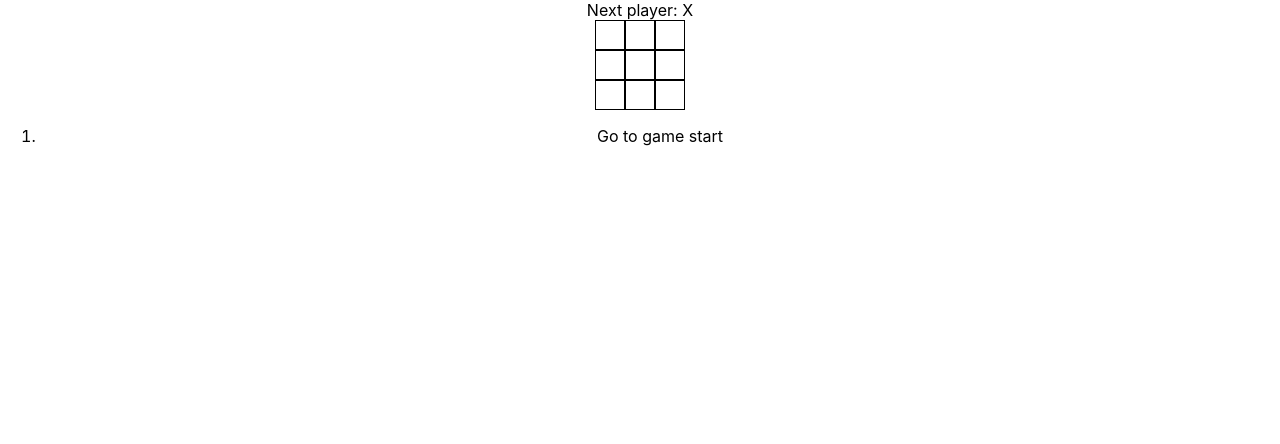
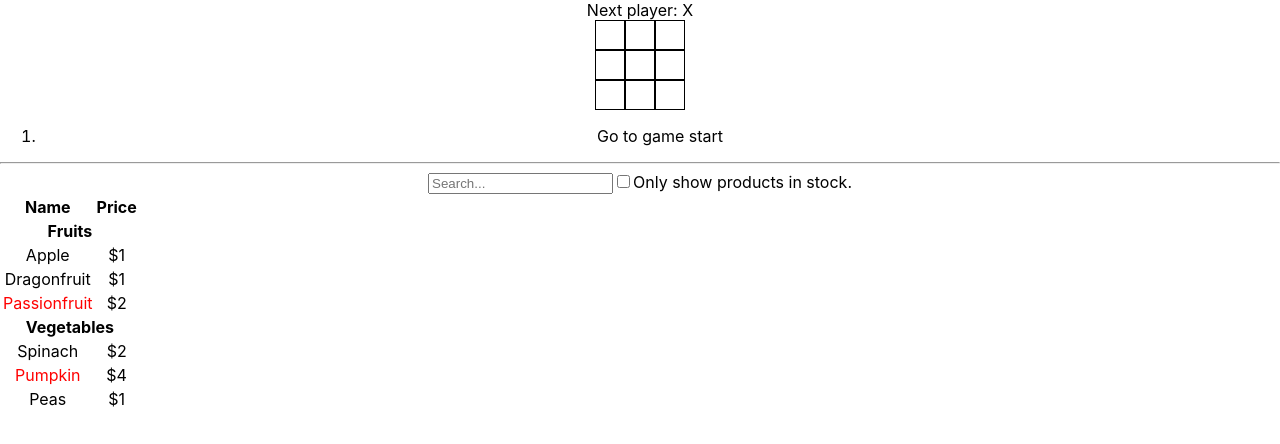
Before and after one commit to AshGreyG/To-Learn-By-Books, a React (Create React App) app in the folder CS/Framework/React/react-doc/: page / in a window 1280 px wide. Shown: the top 444 px of the page. Built offline with nearby package versions, Linux system fonts and the light colour scheme; the HTML template or start-up script is replaced by a standard one.

Commit message:
feat : learn React Tutorial: Thinking in React

```diff
--- /dev/null
+++ b/CS/Framework/React/react-doc/src/02-thinking-in-react.tsx
@@ -0,0 +1,249 @@
+import React, { useState } from "react";
+
+// 1. First you will break the user interface apart into pieces
+//    called *components*;
+// 2. Then you will describe the different visual states for
+//    each of your components;
+// 3. Finally, you will connect your components together so that
+//    the data flows through of them.
+
+// Step 1: Break the UI into a component hierarchy
+
+// Single responsibility principle: a component should ideally only
+// do one thing. If it ends up growing, it should be decomposed into
+// smaller sub-components.
+
+// 1. 'FilterableProductTable' contains the entire app;
+// 2. 'SearchBar' receives the user input;
+// 3. 'ProductTable' displays and filters the list according to the
+//    user input;
+// 4. 'ProductCategoryRow' displays a heading for each category;
+// 5. 'ProductRow' displays a row for each product.
+
+// + FilterableProductTable
+//   + SearchBar
+//   + ProductTable
+//     + ProductCategoryRow
+//     + ProductRow
+
+// Step 2: Build a static version in React
+
+// Step 3: Find the minimal but complete representation of UI state
+
+// Think of state as the minimal set of changing data that your app
+// needs to remember. The most important principle for structuring state
+// is to keep it DRY (Don't Repeat Yourself).
+
+// + Does it remain unchanged over time? If so, it isn't state;
+// + Is it passed in from a parent via props? If so, it isn't state;
+// + Can you compute it based on existing state or props in your
+//   component? If so, it isn't state.
+
+// 1❎. The original list of products;
+//      The original list of products is passed in as props, so it's not state.
+// 2✅. The search text the user has entered;
+//      It changes over time and can't be computed from anything, so it's state.
+// 3✅. The value of the checkbox;
+//      It seems to be state since it changes over time and can't be computed
+//      from anything.
+// 4❎. The filtered list of products;
+//      It can be computed by taking the original list of products and filtering
+//      it according to the search text and value of the checkbox.
+
+// There are two types of "model" data in React: props and state. The two are
+// very different:
+//   + Props are like arguments you pass to a function. They let a parent
+//     component pass data to a child component and customize its appearance.
+//   + Strate is like a component's memory. It les a component keep track of
+//     some information and change it in response to interactions.
+
+// Step 4: Identify where your state should live
+
+// After identifying your app's minimal state data, you need to identify which
+// component is responsible for changing this state, or owns the state. React
+// uses one-way data flow, passing data down the component hierarchy from parent
+// to child component.
+
+// 1. Identify every component that renders something based on that state.
+// 2. Find their closet common parent component - a component above them all
+//    in the hierarchy.
+// 3. Decide where the state should live:
+//    1. Often, you can put the state directly into their common parent.
+//    2. You can also put the state into some component above their common
+//       parent.
+//    3. If you can't find a component where it makes sense to own the state,
+//       create a new component solely for holding the state and add it some-
+//       where in the hierarchy above the common parent component.
+
+interface Product {
+  category:
+    | "Fruits"
+    | "Vegetables";
+  price: string;
+  stocked: boolean;
+  name: string;
+}
+
+interface ProductRowPropType {
+  product: Product;
+}
+
+function ProductRow(prop: ProductRowPropType) {
+  const name: React.JSX.Element | string = prop.product.stocked ? prop.product.name :
+    <span style={{ color: "red" }}>
+      {prop.product.name}
+    </span>;
+
+  return (
+    <tr>
+      <td>{name}</td>
+      <td>{prop.product.price}</td>
+    </tr>
+  )
+}
+
+interface ProductCategoryRowPropType {
+  category:
+    | "Fruits"
+    | "Vegetables";
+}
+
+function ProductCategoryRow(prop: ProductCategoryRowPropType) {
+  return (
+    <tr>
+      <th colSpan={2}>
+        {prop.category}
+      </th>
+    </tr>
+  )
+}
+
+interface ProductTablePropType {
+  products: Product[];
+  filterText: string;
+  inStockOnly: boolean;
+}
+
+function ProductTable(prop: ProductTablePropType) {
+
+  // 'ProductTable' needs to filter the product list based on that state
+  // search text and checkbox value
+
+  // The first parent component both 'ProductTable' and 'SearchBar' share
+  // is 'FilterableProductTable'
+
+  // To change the state according to user input, you will need to support
+  // data flowing the other way: the form components deep in the hierarchy
+  // need to update the state in 'FilterProductTable'
+
+  const rows: React.JSX.Element[] = [];
+  let lastCategory:
+    | "Fruits"
+    | "Vegetables"
+    | null
+    = null;
+
+  prop.products.forEach((product) => {
+    if (
+      product.name.toLowerCase().indexOf(
+        prop.filterText.toLowerCase()
+      ) === - 1
+    ) {
+      // Filter the product whose name is equal to 'filterText'
+      return;
+    }
+
+    if (product.category !== lastCategory) {
+      rows.push(
+        <ProductCategoryRow
+          category={product.category}
+          key={product.category}
+        />
+      );
+    }
+    rows.push(
+      <ProductRow
+        product={product}
+        key={product.name}
+      />
+    );
+    lastCategory = product.category;
+  });
+
+  return (
+    <table>
+      <thead>
+        <tr>
+          <th>Name</th>
+          <th>Price</th>
+        </tr>
+      </thead>
+      <tbody>{rows}</tbody>
+    </table>
+  )
+}
+
+interface SearchBarPropType {
+  filterText: string;
+  inStockOnly: boolean;
+  onFilterTextChange: React.Dispatch<React.SetStateAction<string>>;
+  onInStockOnlyChange: React.Dispatch<React.SetStateAction<boolean>>;
+}
+
+function SearchBar(prop: SearchBarPropType) {
+
+  // 'SearchBar' needs to display that state, search text and checkbox value
+  // Inside the 'SearchBar', you will add the 'onChange' event handler and
+  // set the parent state from them.
+
+  return (
+    <form>
+      <input
+        type="text"
+        value={prop.filterText}
+        placeholder="Search..."
+        onChange={(event) => prop.onFilterTextChange(event.target.value)}
+      />
+      <label>
+        <input type="checkbox"/>
+        Only show products in stock.
+      </label>
+    </form>
+  );
+}
+
+function FilterableProductTable() {
+
+  const [filterText, setFilterText] = useState<string>("");
+  const [inStockOnly, setInStockOnly] = useState<boolean>(false);
+
+  // Pass 'filterText' and 'inStockOnly' to 'ProductTable' and
+  // 'SearchBar' as props
+
+  const PRODUCTS: Product[] = [
+    { category: "Fruits", price: "$1", stocked: true, name: "Apple" },
+    { category: "Fruits", price: "$1", stocked: true, name: "Dragonfruit" },
+    { category: "Fruits", price: "$2", stocked: false, name: "Passionfruit" },
+    { category: "Vegetables", price: "$2", stocked: true, name: "Spinach" },
+    { category: "Vegetables", price: "$4", stocked: false, name: "Pumpkin" },
+    { category: "Vegetables", price: "$1", stocked: true, name: "Peas" }
+  ];
+
+  return (
+    <>
+      <SearchBar
+        filterText={filterText}
+        inStockOnly={inStockOnly}
+        onFilterTextChange={setFilterText}
+        onInStockOnlyChange={setInStockOnly}
+      />
+      <ProductTable
+        products={PRODUCTS}
+        filterText={filterText}
+        inStockOnly={inStockOnly}
+      />
+    </>
+  )
+}
+
+export default FilterableProductTable;
--- a/CS/Framework/React/react-doc/src/App.tsx
+++ b/CS/Framework/React/react-doc/src/App.tsx
@@ -2,11 +2,14 @@ import React from 'react';
 import './App.css';
 
 import Game from './01-tutorial-tic-tac-toe.tsx';
+import FilterableProductTable from './02-thinking-in-react.tsx';
 
 function App() {
   return (
     <div className="react-doc">
       <Game />
+      <hr />
+      <FilterableProductTable />
     </div>
   );
 }
```
